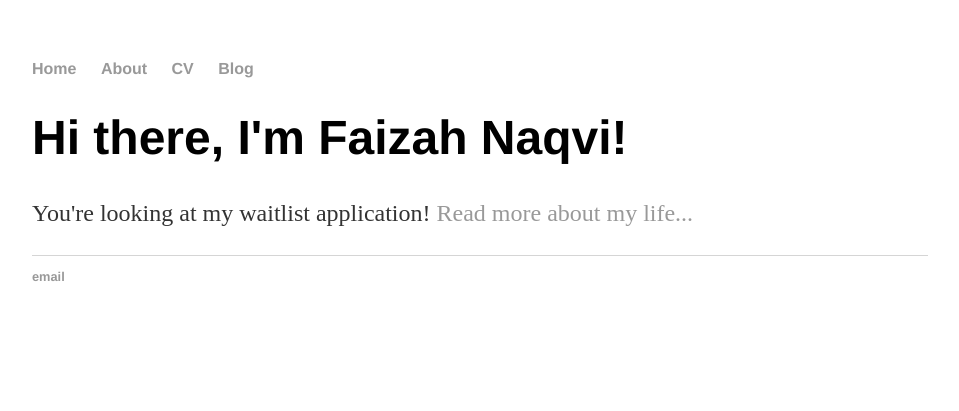
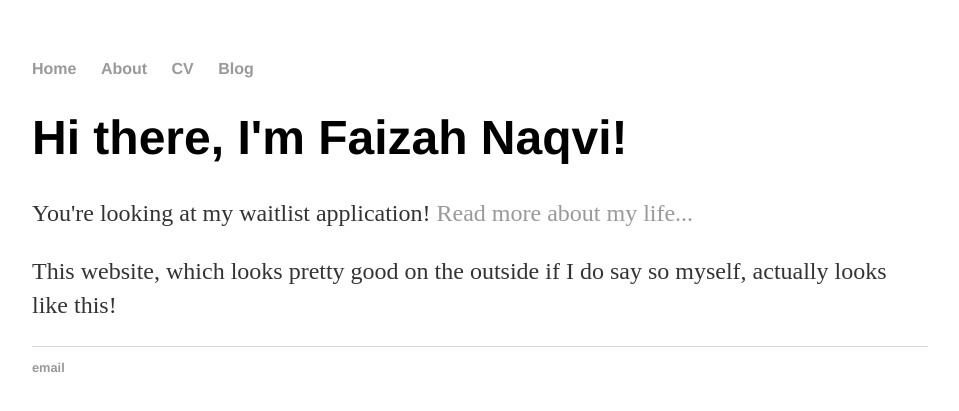
Before and after one commit to fnaqvi2151/fnaqvi2151.github.io, a Jekyll site: the page built from index.html, in a window 1280 px wide. Shown: the top 411 px of the page, without its empty margins (160-1119 px from the left). Built offline with Jekyll 4.4.1, drawn with Linux system fonts in a browser that asks for light colours.

Commit message:
Update index.html

```diff
--- a/index.html
+++ b/index.html
@@ -5,4 +5,6 @@ title: Faizah Naqvi's Waitlist Application
 <div class="blurb">
 	<h1>Hi there, I'm Faizah Naqvi!</h1>
 	<p>You're looking at my waitlist application! <a href="/about">Read more about my life...</a></p>
+	<p>This website, which looks pretty good on the outside if I do say so myself, actually looks like this!<p>
+
 </div><!-- /.blurb -->
```
